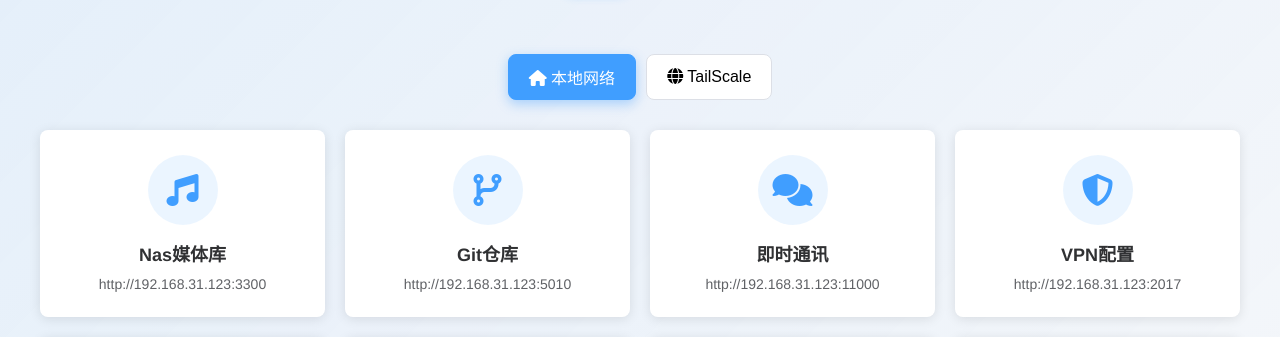
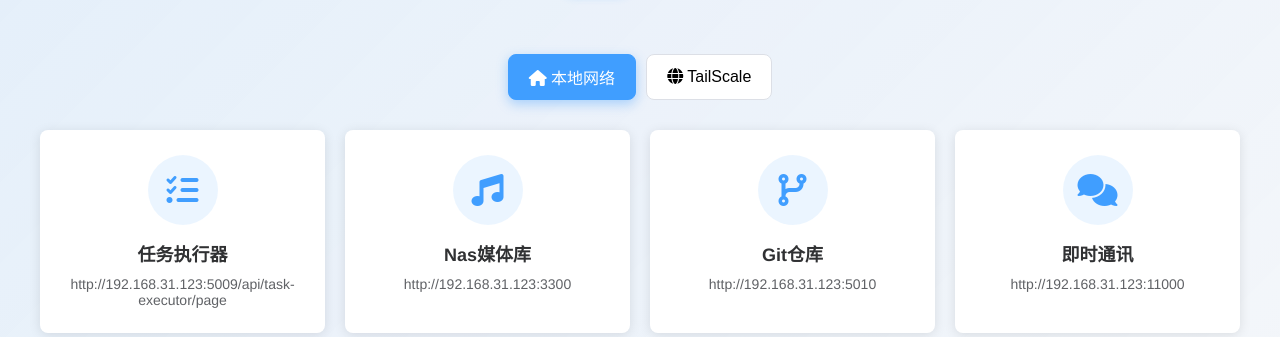
Before and after one commit to kozhnpc/my-page, a plain HTML site: page nav.html in a window 1280 px wide. Shown: the part 257-594 px from the top of the page. Drawn offline with nearby package versions, Linux system fonts and the light colour scheme; no server answers.

Commit message:
Add files via upload

```diff
--- a/nav.html
+++ b/nav.html
@@ -1128,6 +1128,14 @@
   <script>
     // Mock 网站数据
     const mockSitesData = [
+      {
+        name: "任务执行器",
+        icon: "<i class='fas fa-list-check'></i>",
+        url: {
+          Local: "http://192.168.31.123:5009/api/task-executor/page",
+          TailScale: "http://100.114.93.104:5009/api/task-executor/page"
+        }
+      },
       {
         name: "Nas媒体库",
         icon: "<i class='fas fa-music'></i>",
```
